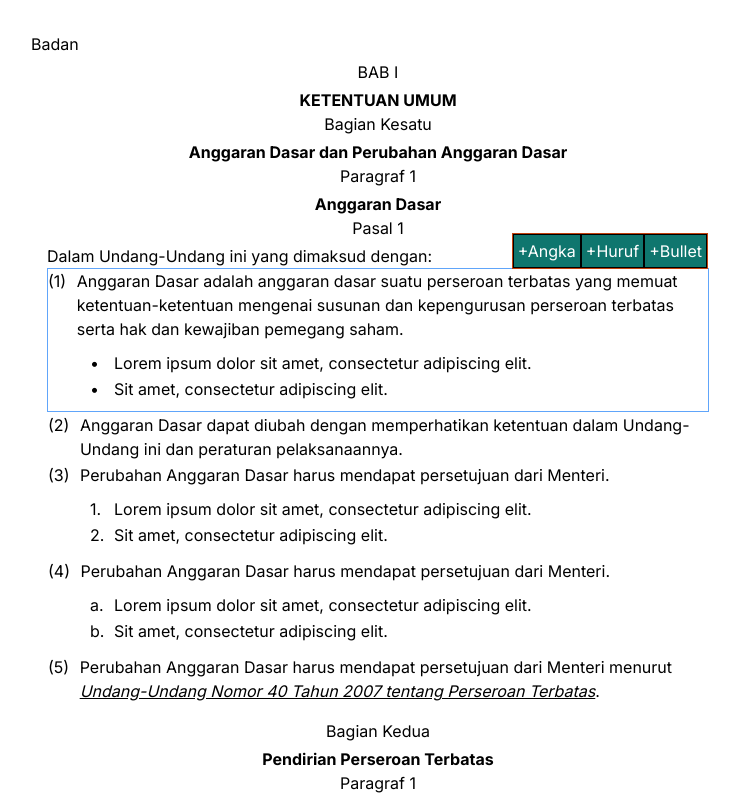
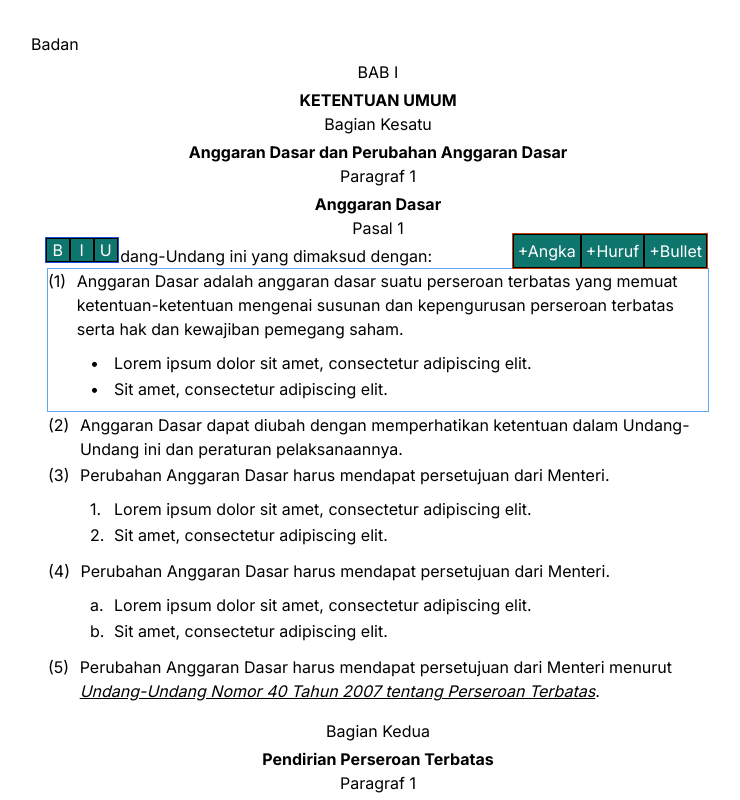
Before and after one commit to fuadinaqi/poc-memo, a Next.js app: page /test in a window 1280 px wide. Both pictures are taken after a click on the element 640 px from the left and 340 px from the top of the page. Shown: the top 800 px of the page, without its empty margins (262-1002 px from the left). Built offline with nearby package versions, Linux system fonts and the light colour scheme.

Commit message:
update text-editor

```diff
--- a/app/_components/editor/index.tsx
+++ b/app/_components/editor/index.tsx
@@ -18,6 +18,7 @@ import {
   CustomElement,
   SmartdocEditorType,
 } from '@/app/_providers/SmartdocProvider';
+import { withHistory } from 'slate-history';
 
 const TitleElement = (props: RenderElementProps) => {
   return (
@@ -52,7 +53,7 @@ export default function SmartdocEditor(props: {
   onChange: (value: Descendant[]) => void;
 }) {
   const { initialValue, onChange } = props;
-  const [editor] = useState(() => withReact(createEditor()));
+  const [editor] = useState(() => withReact(withHistory(createEditor())));
 
   const renderElement = useCallback((props: RenderElementProps) => {
     switch (props.element.type) {
@@ -69,11 +70,20 @@ export default function SmartdocEditor(props: {
     return <Leaf {...props} />;
   }, []);
 
+  useEffect(() => {
+    Transforms.select(editor, {
+      offset: 0,
+      path: [0, 0],
+    });
+    // eslint-disable-next-line react-hooks/exhaustive-deps
+  }, []);
+
   return (
+    <div className="relative">
       <Slate editor={editor} initialValue={initialValue} onChange={onChange}>
         <Editable
           className={`
-          w-full h-full m-0 p-0 focus:outline-none cursor-text text-center
+            w-full h-full m-0 p-0 focus:outline-none cursor-text
           `}
           renderElement={renderElement}
           renderLeaf={renderLeaf}
@@ -105,5 +115,7 @@ export default function SmartdocEditor(props: {
           }}
         />
       </Slate>
+      <Toolbar elementType={props.elementType} editor={editor} />
+    </div>
   );
 }
--- a/app/_components/toolbar/index.tsx
+++ b/app/_components/toolbar/index.tsx
@@ -1,3 +1,4 @@
+import { SmartdocEditorType } from '@/app/_providers/SmartdocProvider';
 import { BaseEditor, Editor } from 'slate';
 import { ReactEditor } from 'slate-react';
 
@@ -45,10 +46,19 @@ export const CustomEditor = {
   },
 };
 
-export default function Toolbar(props: { editor: BaseEditor & ReactEditor }) {
-  const { editor } = props;
+export default function Toolbar(props: {
+  elementType: SmartdocEditorType;
+  editor: BaseEditor & ReactEditor;
+}) {
+  const { elementType, editor } = props;
+
+  const renderBoldButton = () => {
+    if (
+      elementType === 'text_content' ||
+      elementType === 'ayat' ||
+      elementType === 'pasal'
+    ) {
       return (
-    <div className="absolute -top-4 right-0 flex items-center border border-blue-700">
         <button
           className="p-1 border flex items-center justify-center w-6 h-6 bg-teal-700 text-white border-black cursor-pointer"
           onMouseDown={(event) => {
@@ -58,6 +68,18 @@ export default function Toolbar(props: { editor: BaseEditor & ReactEditor }) {
         >
           B
         </button>
+      );
+    }
+    return null;
+  };
+
+  const renderItalicButton = () => {
+    if (
+      elementType === 'text_content' ||
+      elementType === 'ayat' ||
+      elementType === 'pasal'
+    ) {
+      return (
         <button
           className="p-1 border flex items-center justify-center w-6 h-6 bg-teal-700 text-white border-black cursor-pointer"
           onMouseDown={(event) => {
@@ -67,6 +89,18 @@ export default function Toolbar(props: { editor: BaseEditor & ReactEditor }) {
         >
           I
         </button>
+      );
+    }
+    return null;
+  };
+
+  const renderUnderlineButton = () => {
+    if (
+      elementType === 'text_content' ||
+      elementType === 'ayat' ||
+      elementType === 'pasal'
+    ) {
+      return (
         <button
           className="p-1 border flex items-center justify-center w-6 h-6 bg-teal-700 text-white border-black cursor-pointer"
           onMouseDown={(event) => {
@@ -76,6 +110,16 @@ export default function Toolbar(props: { editor: BaseEditor & ReactEditor }) {
         >
           U
         </button>
+      );
+    }
+    return null;
+  };
+
+  return (
+    <div className="absolute -top-8 -left-8 flex items-center border border-blue-700">
+      {renderBoldButton()}
+      {renderItalicButton()}
+      {renderUnderlineButton()}
     </div>
   );
 }
--- a/app/_providers/SmartdocProvider.tsx
+++ b/app/_providers/SmartdocProvider.tsx
@@ -394,7 +394,7 @@ const SmartdocProvider = ({ children }: { children: React.ReactNode }) => {
     };
   }, [activePosition]);
 
-  console.log('selectedBlock ==> ', selectedBlock);
+  // console.log('selectedBlock ==> ', selectedBlock);
 
   return (
     <SmartdocContext.Provider
--- a/app/page.tsx
+++ b/app/page.tsx
@@ -1,8 +1,8 @@
-// 'use client';
+'use client';
 
-// export default function Page() {
-//   return <div>Index</div>;
-// }
+export default function Page() {
+  return <div>Index</div>;
+}
 // 'use client';
 
 // import { useCallback, useEffect, useRef, useState } from 'react';
--- a/app/test/page.tsx
+++ b/app/test/page.tsx
@@ -21,6 +21,7 @@ import SmartdocProvider, {
   Bab,
   Bagian,
   Bullet,
+  CustomElement,
   Numbering,
   Paragraf,
   Pasal,
@@ -28,6 +29,10 @@ import SmartdocProvider, {
   TextContent,
   useSmartdocContext,
 } from '../_providers/SmartdocProvider';
+
+function deepCopy(obj: any) {
+  return JSON.parse(JSON.stringify(obj));
+}
 
 export default function Page() {
   return (
@@ -114,6 +119,54 @@ function Component() {
   //   }, 500);
   // };
 
+  const onChange = ({
+    id,
+    value,
+    elementType,
+  }: {
+    id: string;
+    elementType?: SmartdocEditorType;
+    value: CustomElement[];
+  }) => {
+    setBadan((prevBadan) => {
+      const newBadan = deepCopy(prevBadan);
+
+      const findElement = (arr: any[], id: string): any => {
+        for (let i = 0; i < arr.length; i++) {
+          if (arr[i].id === id) {
+            return arr[i];
+          }
+          if (arr[i].list) {
+            const found = findElement(arr[i].list, id);
+            if (found) {
+              return found;
+            }
+          }
+        }
+        return null;
+      };
+
+      const element = findElement(newBadan, id);
+      const parentElement = findElement(
+        newBadan,
+        id?.split('-')?.slice(0, -1).join('-')
+      );
+      const isDeletedValue =
+        value.length === 1 &&
+        value[0].children.length === 1 &&
+        value[0].children[0].text === '';
+      if (isDeletedValue) {
+        parentElement.list = parentElement.list.filter(
+          (item: any) => item.id !== id
+        );
+      } else {
+        element.text = value;
+      }
+
+      return newBadan;
+    });
+  };
+
   const renderTextContent = (
     text: TextContent,
     elementType: SmartdocEditorType,
@@ -135,6 +188,22 @@ function Component() {
         }}
       >
         {/* <legend className="ps-1 pe-1">TextContent</legend> */}
+
+        {activePosition === text.id ? (
+          <SmartdocEditor
+            elementType={elementType}
+            initialValue={text.text ?? []}
+            onChange={(v) => {
+              const value: CustomElement[] = v as CustomElement[];
+
+              onChange({
+                id: text.id,
+                elementType,
+                value,
+              });
+            }}
+          />
+        ) : (
           <p className="cursor-text">
             {text?.text?.map((textItem) => {
               return textItem.children.map((text, i) => {
@@ -149,11 +218,10 @@ function Component() {
               });
             })}
           </p>
+        )}
 
         {text?.alphabet ? renderAlphabet(text.alphabet) : null}
         {text?.bullet ? renderBullet(text.bullet) : null}
-
-        {/* {activePosition === text.id && <Add elementType={elementType} />} */}
       </fieldset>
     );
   };
@@ -274,6 +342,24 @@ function Component() {
       >
         {/* <legend className="ps-1 pe-1 text-center">Ayat - {ayat.id}</legend> */}
 
+        {activePosition === ayat.id ? (
+          <div className="flex gap-1.5">
+            <span className="cursor-text text-center">({index + 1})&nbsp;</span>
+            <SmartdocEditor
+              elementType={ayat.type}
+              initialValue={ayat.text ?? []}
+              onChange={(v) => {
+                const value: CustomElement[] = v as CustomElement[];
+
+                onChange({
+                  id: ayat.id,
+                  elementType: ayat.type,
+                  value,
+                });
+              }}
+            />
+          </div>
+        ) : (
           <div className="flex gap-1.5">
             <span className="cursor-text text-center">({index + 1})&nbsp;</span>
             <p className="cursor-text">
@@ -291,6 +377,7 @@ function Component() {
               })}
             </p>
           </div>
+        )}
 
         <div className="ml-8">
           {ayat?.list?.map((itemAyat, i) => {
@@ -330,13 +417,29 @@ function Component() {
       >
         <legend className="ps-1 pe-1 text-center">{pasal.title}</legend>
 
-        <p className="cursor-text">
+        {activePosition === pasal.id ? (
+          <SmartdocEditor
+            elementType={pasal.type}
+            initialValue={pasal.text ?? []}
+            onChange={(v) => {
+              const value: CustomElement[] = v as CustomElement[];
+
+              onChange({
+                id: pasal.id,
+                elementType: pasal.type,
+                value,
+              });
+            }}
+          />
+        ) : (
+          <h4 className="cursor-text">
             {pasal.text?.map((textItem, indexItem) => {
               return textItem.children.map((text, i) => {
                 return <SmartdocViewText key={i} text={text} />;
               });
             })}
-        </p>
+          </h4>
+        )}
 
         {pasal?.list?.map((itemPasal, i) => {
           if (itemPasal.type === 'ayat') {
@@ -377,13 +480,29 @@ function Component() {
       >
         <legend className="ps-1 pe-1 text-center">{paragraf.title}</legend>
 
-        <p className="cursor-text text-center">
+        {activePosition === paragraf.id ? (
+          <SmartdocEditor
+            elementType={paragraf.type}
+            initialValue={paragraf.text ?? []}
+            onChange={(v) => {
+              const value: CustomElement[] = v as CustomElement[];
+
+              onChange({
+                id: paragraf.id,
+                elementType: paragraf.type,
+                value,
+              });
+            }}
+          />
+        ) : (
+          <h3 className="cursor-text text-center">
             {paragraf.text?.map((textItem, indexItem) => {
               return textItem.children.map((text, i) => {
                 return <SmartdocViewText key={i} text={text} />;
               });
             })}
-        </p>
+          </h3>
+        )}
 
         {paragraf?.list?.map((itemParagraf, indexParagraf) => {
           if (itemParagraf.type === 'pasal') {
@@ -415,6 +534,21 @@ function Component() {
       >
         <legend className="ps-1 pe-1 text-center">{bagian.title}</legend>
 
+        {activePosition === bagian.id ? (
+          <SmartdocEditor
+            elementType={bagian.type}
+            initialValue={bagian.text ?? []}
+            onChange={(v) => {
+              const value: CustomElement[] = v as CustomElement[];
+
+              onChange({
+                id: bagian.id,
+                elementType: bagian.type,
+                value,
+              });
+            }}
+          />
+        ) : (
           <h2 className="cursor-text text-center">
             {bagian.text?.map((textItem, indexItem) => {
               return textItem.children.map((text, i) => {
@@ -422,6 +556,7 @@ function Component() {
               });
             })}
           </h2>
+        )}
 
         {bagian?.list?.map((itemBagian, indexBagian) => {
           if (itemBagian.type === 'pasal') {
@@ -462,12 +597,18 @@ function Component() {
           {item.title}
         </legend>
 
-        {/* {activePosition === item.id ? (
+        {activePosition === item.id ? (
           <SmartdocEditor
             elementType={item.type}
             initialValue={item.text ?? []}
-            onChange={(value) => {
-              console.log(value);
+            onChange={(v) => {
+              const value: CustomElement[] = v as CustomElement[];
+
+              onChange({
+                id: item.id,
+                elementType: item.type,
+                value,
+              });
             }}
           />
         ) : (
@@ -478,15 +619,7 @@ function Component() {
               });
             })}
           </h1>
-        )} */}
-
-        <h1 className="cursor-text text-center">
-          {item.text?.map((textItem, indexItem) => {
-            return textItem.children.map((text, i) => {
-              return <SmartdocViewText key={i} text={text} />;
-            });
-          })}
-        </h1>
+        )}
 
         {item?.list?.map((itemBadan, i) => {
           if (itemBadan.type === 'bagian') {
--- a/package.json
+++ b/package.json
@@ -14,6 +14,7 @@
     "react": "^18",
     "react-dom": "^18",
     "slate": "^0.103.0",
+    "slate-history": "^0.100.0",
     "slate-react": "^0.107.0"
   },
   "devDependencies": {
```
Also changed, not shown: app/_constants/badan.ts (+7 -7 lines), 1 other file (tests, documents, lock files or other folders). Lines whose indentation alone changed are shown as unchanged.
